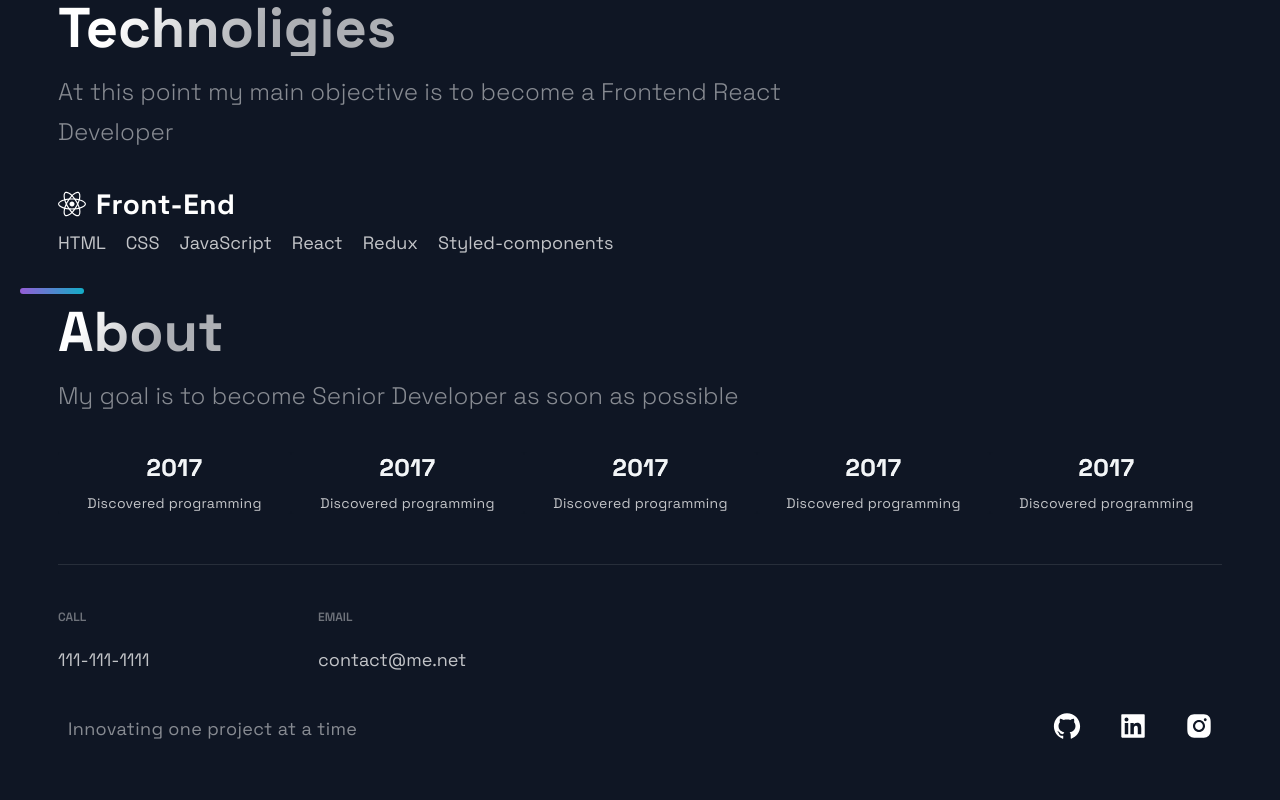
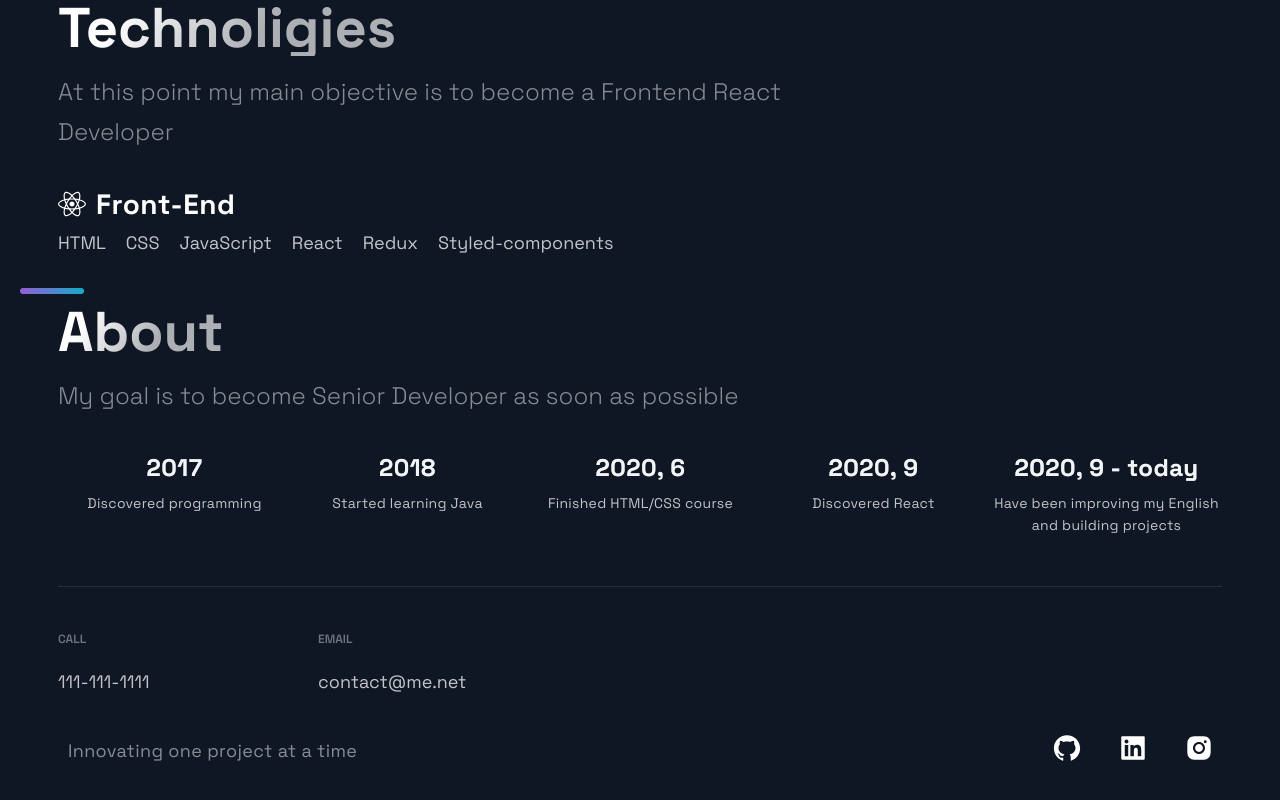
Before and after one commit to Akr1s/PortfolioReact, a React (Create React App) app: page / in a window 1280 px wide. Shown: the part 1733-2533 px from the top of the page. Built offline with nearby package versions, Linux system fonts and the light colour scheme.

Commit message:
added real dates and events to timeline

```diff
--- a/src/data/timeline.js
+++ b/src/data/timeline.js
@@ -4,20 +4,20 @@ const timeline = [
     description: "Discovered programming",
   },
   {
-    title: "2017",
-    description: "Discovered programming",
+    title: "2018",
+    description: "Started learning Java",
   },
   {
-    title: "2017",
-    description: "Discovered programming",
+    title: "2020, 6",
+    description: "Finished HTML/CSS course",
   },
   {
-    title: "2017",
-    description: "Discovered programming",
+    title: "2020, 9",
+    description: "Discovered React",
   },
   {
-    title: "2017",
-    description: "Discovered programming",
+    title: "2020, 9 - today",
+    description: "Have been improving my English and building projects",
   },
 ];
 
```
